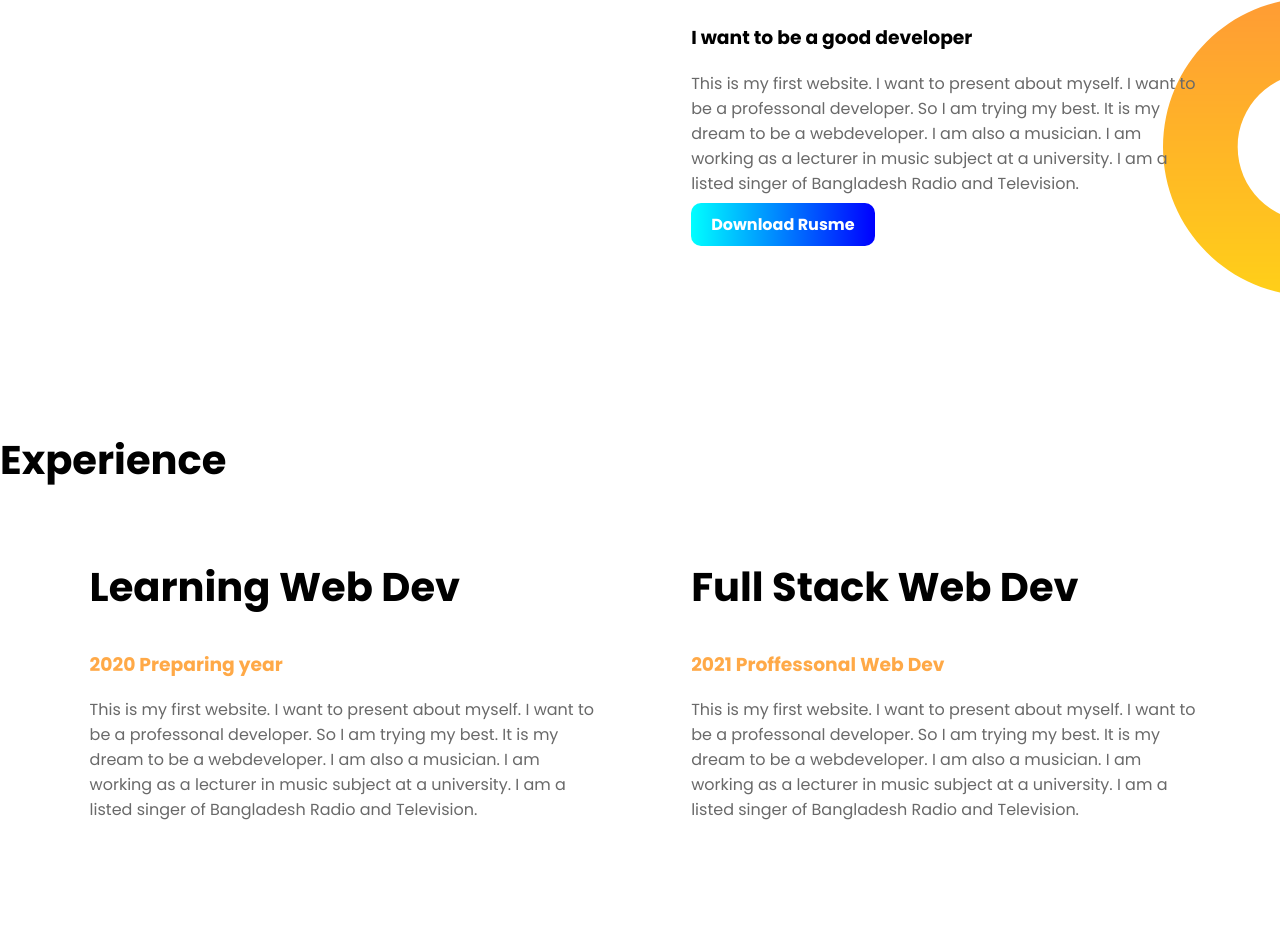
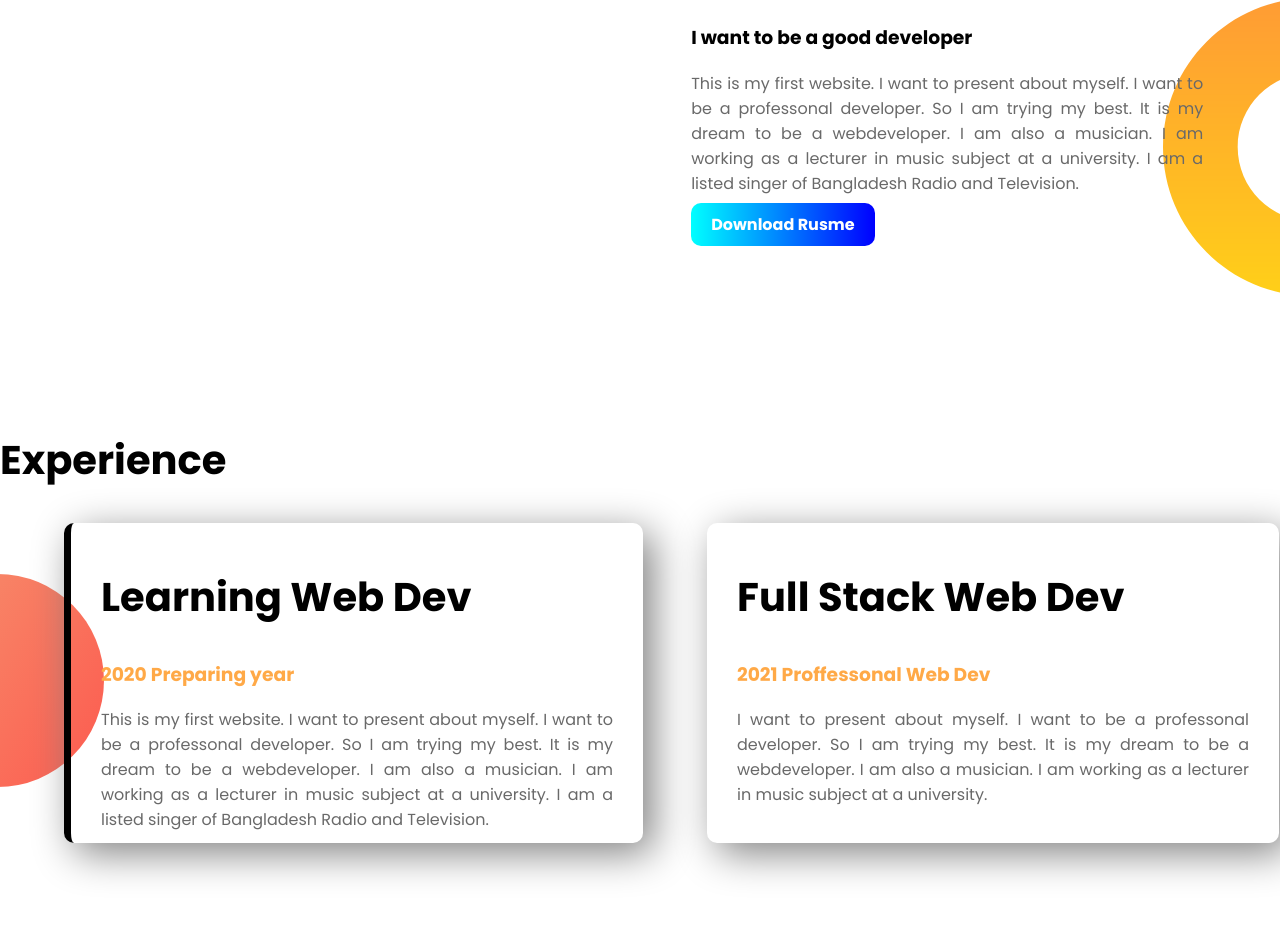
Before and after one commit to ranjit-mandal/web-portfolio, a plain HTML site: page index.html in a window 1280 px wide. Shown: the part 603-1533 px from the top of the page. Drawn offline with Linux system fonts and the light colour scheme.

Commit message:
experience part added

```diff
--- a/index.html
+++ b/index.html
@@ -38,16 +38,16 @@
 
    <section class="experience-area">
        <h2>Experience</h2>
-       <div class="half-width">
+       <div id="full-stack" class="half-width single-experience">
        <h2>Learning Web Dev</h2>
        <h3 class="name-highlight"> 2020 Preparing year</h3>
        <p>This is my first website. I want to present about myself. I want to be a professonal developer. So I am trying my best. It is my dream to be a webdeveloper. I am also a musician. I am working as a lecturer in music subject at a university. I am a listed singer of Bangladesh Radio and Television.</p>
         </div>
 
-       <div class="half-width">
+       <div class="half-width single-experience">
        <h2>Full Stack Web Dev</h2>
        <h3 class="name-highlight"> 2021 Proffessonal Web Dev</h3>
-       <p>This is my first website. I want to present about myself. I want to be a professonal developer. So I am trying my best. It is my dream to be a webdeveloper. I am also a musician. I am working as a lecturer in music subject at a university. I am a listed singer of Bangladesh Radio and Television.</p>
+       <p>I want to present about myself. I want to be a professonal developer. So I am trying my best. It is my dream to be a webdeveloper. I am also a musician. I am working as a lecturer in music subject at a university. </p>
     </div>
    </section>
 
--- a/style.css
+++ b/style.css
@@ -45,4 +45,26 @@ h2{
 }
 p{
     color: dimgray;
+    text-align: justify;
 }
+.single-experience{
+    box-shadow: 10px 10px 40px gray;
+    border-radius: 10px;
+    height: 60%;
+    padding: 10px 30px;
+}
+.experience-area{
+    background-image: url("images/exp-bg.png");
+    background-position: left;
+    background-repeat: no-repeat;
+}
+#full-stack{
+    border-left: 7px solid;
+    border-image: linear-gradient (180deg, lightSalmon, tomato);
+    border-image-slice: 1;
+}
+#full-stack-right{
+    border-left: 7px solid;
+    border-image: linear-gradient (180deg, cyan, blue);
+    border-image-slice: 1;
+}
```
